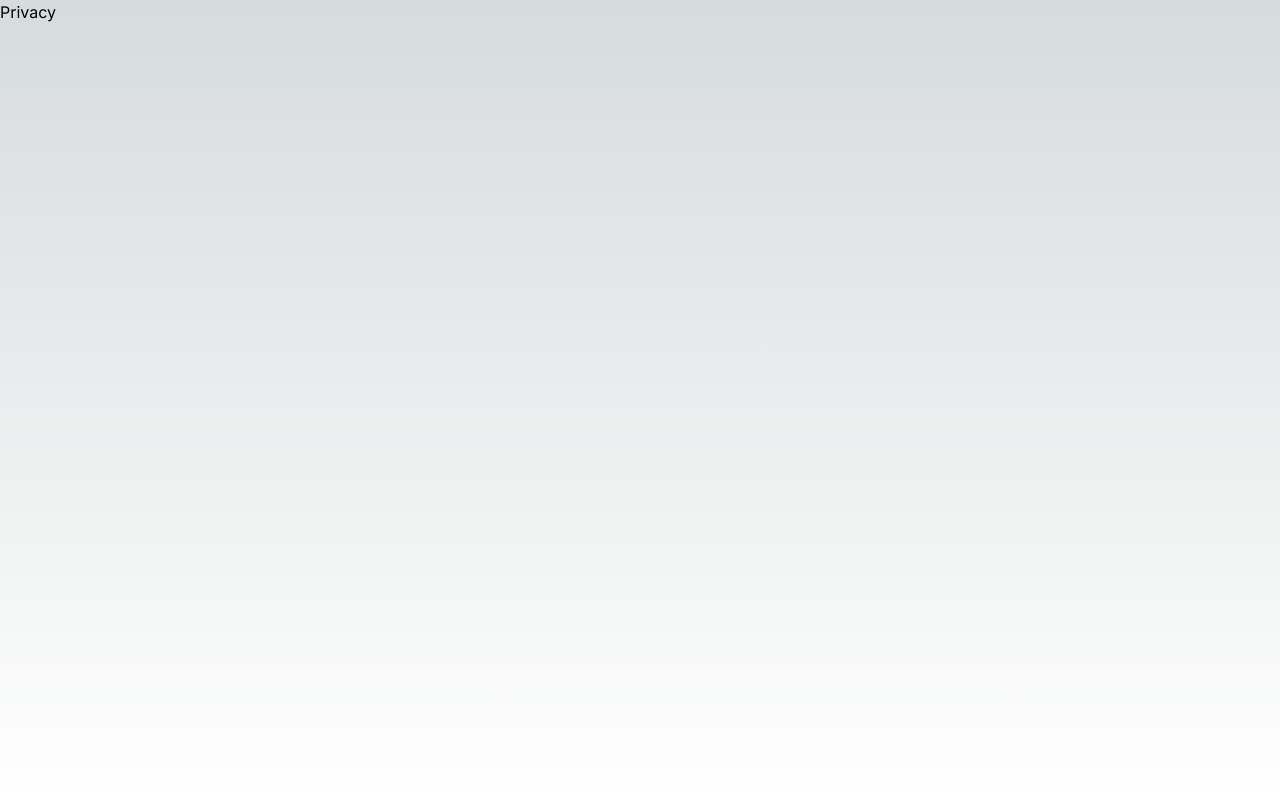
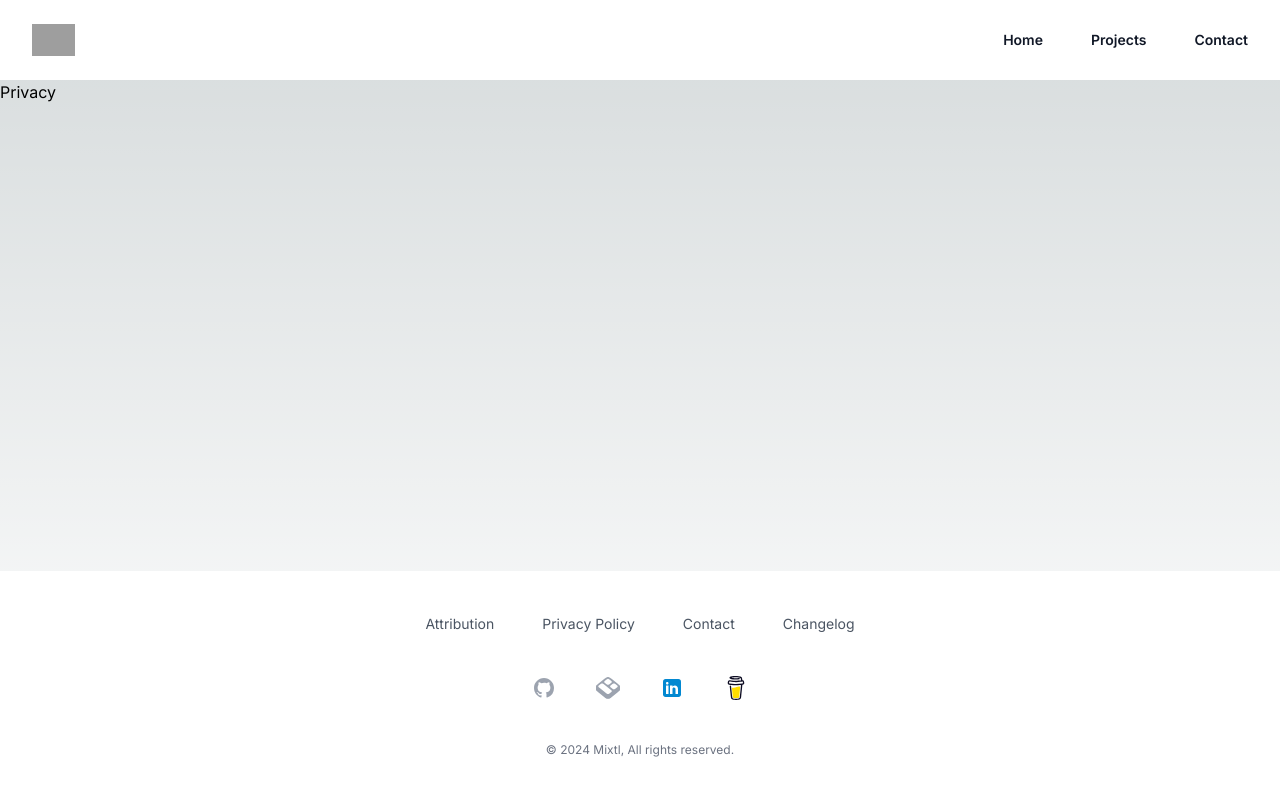
Before and after one commit to jfgbecerra/portfolio, a Next.js app: page /privacy in a window 1280 px wide. Shown: the top 796 px of the page. Built offline with nearby package versions, Linux system fonts and the light colour scheme; grey boxes are pictures that could not be loaded.

Commit message:
Update Pages to Use Footer and Header Now

```diff
--- /dev/null
+++ b/src/app/attribution/page.tsx
@@ -0,0 +1,12 @@
+import Footer from '@/components/Footer';
+import PortfolioHeader from '@/components/Header';
+
+export default function Attribution() {
+  return (
+    <div className='flex h-full flex-col'>
+      <PortfolioHeader />
+      <span className='flex-grow'>Attribution</span>
+      <Footer />
+    </div>
+  );
+}
--- a/src/app/changelog/page.tsx
+++ b/src/app/changelog/page.tsx
@@ -1,7 +1,12 @@
+import Footer from '@/components/Footer';
+import PortfolioHeader from '@/components/Header';
+
 export default function Changelog() {
   return (
     <div className='flex h-full flex-col'>
-      <span>Changelog</span>
+      <PortfolioHeader />
+      <span className='flex-grow'>Changelog</span>
+      <Footer />
     </div>
   );
 }
--- a/src/app/privacy/page.tsx
+++ b/src/app/privacy/page.tsx
@@ -1,7 +1,12 @@
+import Footer from '@/components/Footer';
+import PortfolioHeader from '@/components/Header';
+
 export default function Privacy() {
   return (
     <div className='flex h-full flex-col'>
-      <span>Privacy</span>
+      <PortfolioHeader />
+      <span className='flex-grow'>Privacy</span>
+      <Footer />
     </div>
   );
 }
--- a/src/app/projects/page.tsx
+++ b/src/app/projects/page.tsx
@@ -1,7 +1,12 @@
+import Footer from '@/components/Footer';
+import PortfolioHeader from '@/components/Header';
+
 export default function Projects() {
   return (
     <div className='flex h-full flex-col'>
-      <span>Projects</span>
+      <PortfolioHeader />
+      <span className='flex-grow'>Projects</span>
+      <Footer />
     </div>
   );
 }
```
